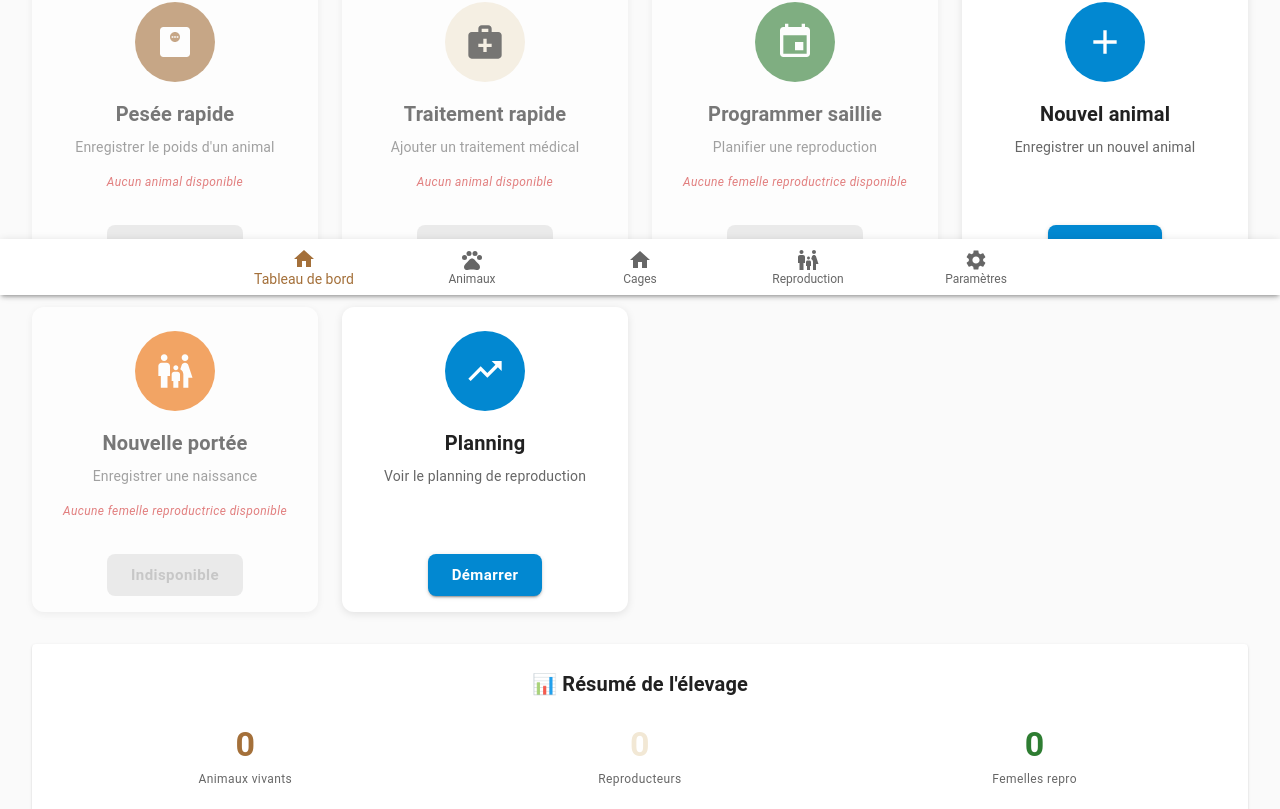
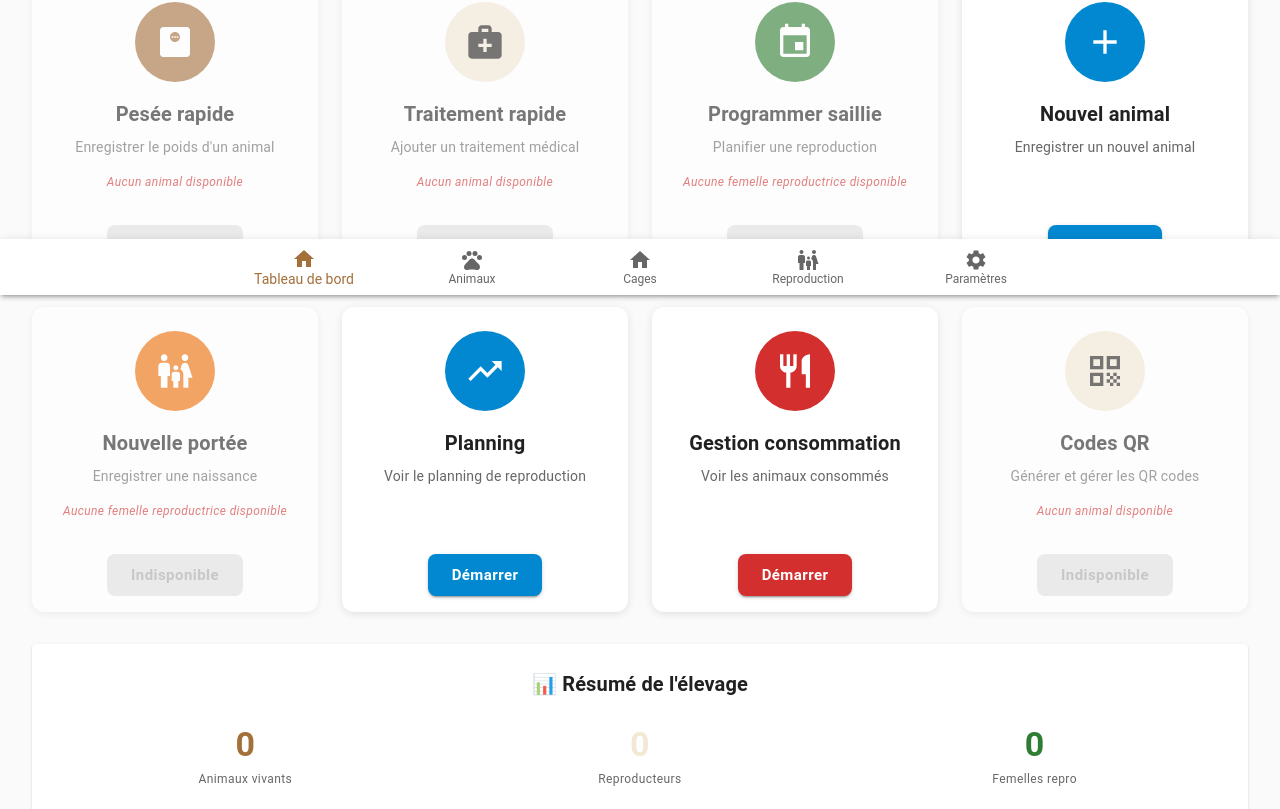
Before and after one commit to hankerspace/garenne, a React (Vite) app: page /quick in a window 1280 px wide. Shown: the part 505-1314 px from the top of the page. Built offline with nearby package versions, Linux system fonts and the light colour scheme.

Commit message:
Améliorer l'organisation des sous-fonctionnalités: QR codes et consommation plus accessibles
Co-authored-by: hankerspace <303649+hankerspace@users.noreply.github.com>

```diff
--- a/src/pages/DashboardPage.tsx
+++ b/src/pages/DashboardPage.tsx
@@ -24,6 +24,7 @@ import {
   Event as EventIcon,
   Speed as SpeedIcon,
   Assessment as StatsIcon,
+  QrCode as QrCodeIcon,
 } from '@mui/icons-material';
 import { useState } from 'react';
 import { useNavigate } from 'react-router-dom';
@@ -64,6 +65,9 @@ const DashboardPage = () => {
         break;
       case 'treatment':
         navigate('/animals?quickTreatment=true');
+        break;
+      case 'qr':
+        navigate('/animals?view=qr');
         break;
     }
   };
@@ -260,18 +264,18 @@ const DashboardPage = () => {
           <Grid item xs={12} sm={6} md={3}>
             <Card>
               <CardContent>
-                <FamilyIcon color="primary" sx={{ mb: 1 }} />
-                <Typography variant="h6">Nouvelle portée</Typography>
+                <QrCodeIcon color="primary" sx={{ mb: 1 }} />
+                <Typography variant="h6">Codes QR</Typography>
                 <Typography variant="body2" color="text.secondary">
-                  Enregistrer une mise bas
+                  Générer les QR codes
                 </Typography>
               </CardContent>
               <CardActions>
                 <Button
                   size="small"
-                  onClick={() => handleQuickAction('litter')}
+                  onClick={() => handleQuickAction('qr')}
                 >
-                  Ajouter
+                  Afficher
                 </Button>
               </CardActions>
             </Card>
@@ -345,6 +349,12 @@ const DashboardPage = () => {
           </ListItemIcon>
           <ListItemText>Traitement</ListItemText>
         </MenuItem>
+        <MenuItem onClick={() => handleQuickAction('qr')}>
+          <ListItemIcon>
+            <QrCodeIcon />
+          </ListItemIcon>
+          <ListItemText>Codes QR</ListItemText>
+        </MenuItem>
       </Menu>
     </Container>
   );
--- a/src/pages/QuickActionsPage.tsx
+++ b/src/pages/QuickActionsPage.tsx
@@ -22,6 +22,8 @@ import {
   TrendingUp as TrendingUpIcon,
   FamilyRestroom as FamilyIcon,
   Speed as SpeedIcon,
+  Restaurant as ConsumptionIcon,
+  QrCode as QrCodeIcon,
 } from '@mui/icons-material';
 import { useNavigate } from 'react-router-dom';
 import { useAppStore } from '../state/store';
@@ -106,6 +108,26 @@ const QuickActionsPage: React.FC = () => {
       action: () => navigate('/planning'),
       available: true,
       disabledReason: '',
+    },
+    {
+      id: 'consumption-management',
+      title: 'Gestion consommation',
+      description: 'Voir les animaux consommés',
+      icon: <ConsumptionIcon sx={{ fontSize: 40 }} />,
+      color: 'error',
+      action: () => navigate('/animals?filter=consumed'),
+      available: true,
+      disabledReason: '',
+    },
+    {
+      id: 'qr-codes',
+      title: 'Codes QR',
+      description: 'Générer et gérer les QR codes',
+      icon: <QrCodeIcon sx={{ fontSize: 40 }} />,
+      color: 'secondary',
+      action: () => navigate('/animals?view=qr'),
+      available: liveAnimals.length > 0,
+      disabledReason: 'Aucun animal disponible',
     },
   ];
 
```
Also changed, not shown: 1 other file (tests, documents, lock files or other folders).
